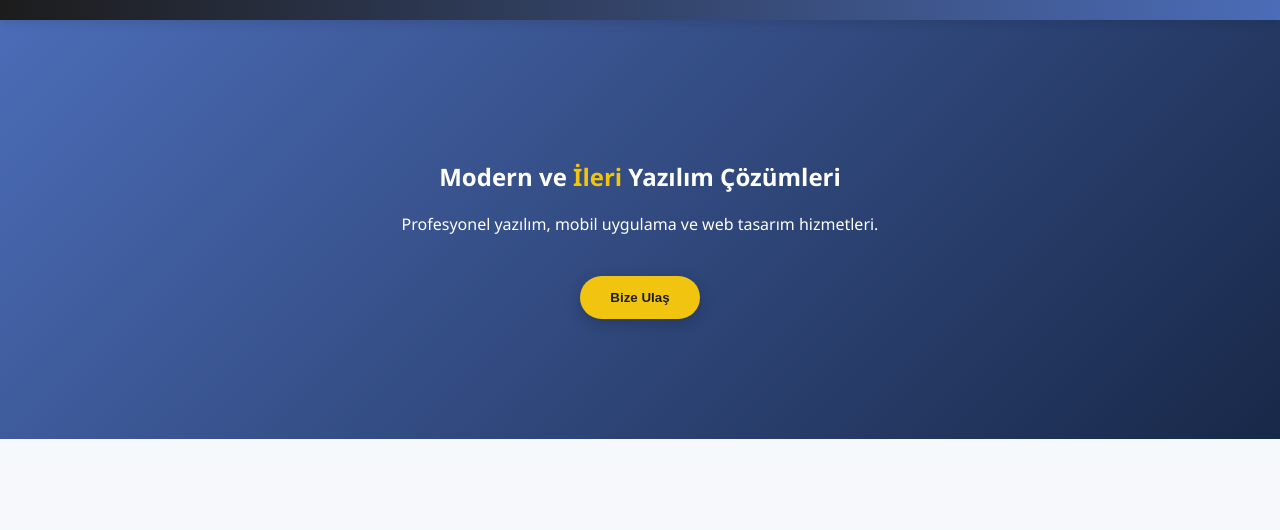
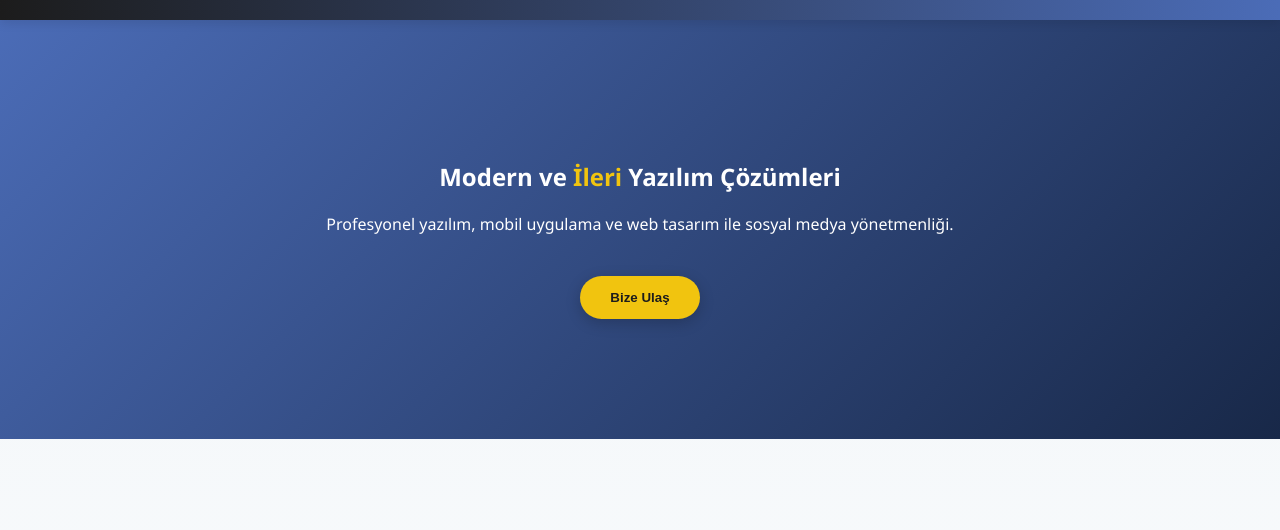
Before and after one commit to adoniScodee/ku-adas-.drakos, a plain HTML site: page index.html in a window 1280 px wide. Shown: the part 106-636 px from the top of the page. Drawn offline with Linux system fonts and the light colour scheme.

Commit message:
Update index.html

```diff
--- a/index.html
+++ b/index.html
@@ -221,7 +221,7 @@
 
   <section id="anasayfa" class="hero">
     <h1>Modern ve <span class="highlight">İleri</span> Yazılım Çözümleri</h1>
-    <p>Profesyonel yazılım, mobil uygulama ve web tasarım hizmetleri.</p>
+    <p>Profesyonel yazılım, mobil uygulama ve web tasarım ile sosyal medya yönetmenliği.</p>
     <button class="btn" onclick="document.getElementById('iletisim').scrollIntoView({behavior: 'smooth'})">Bize Ulaş</button>
   </section>
 
```
